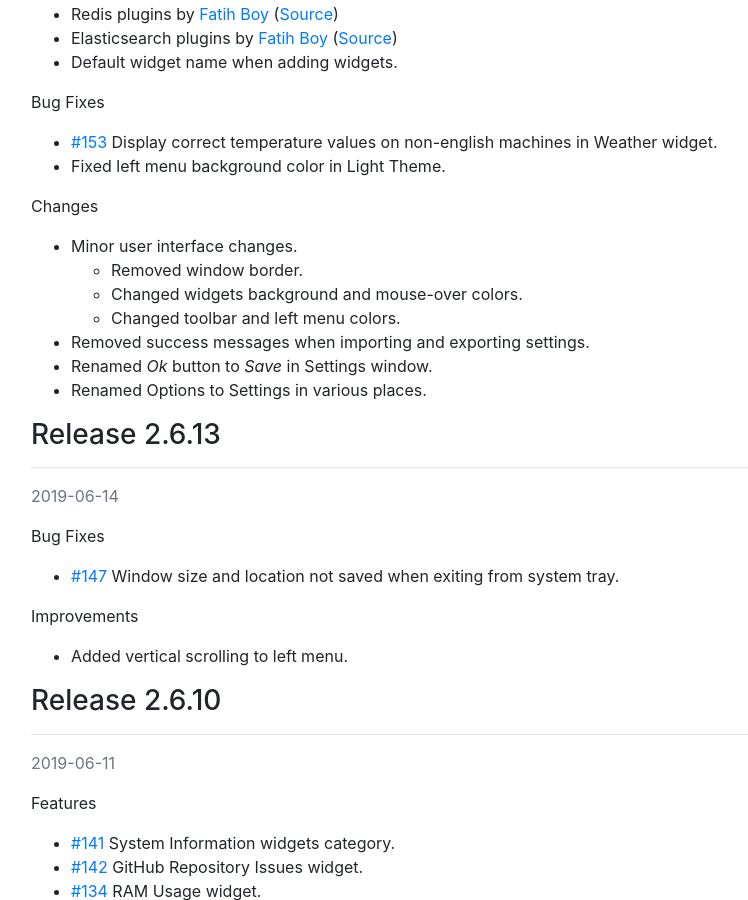
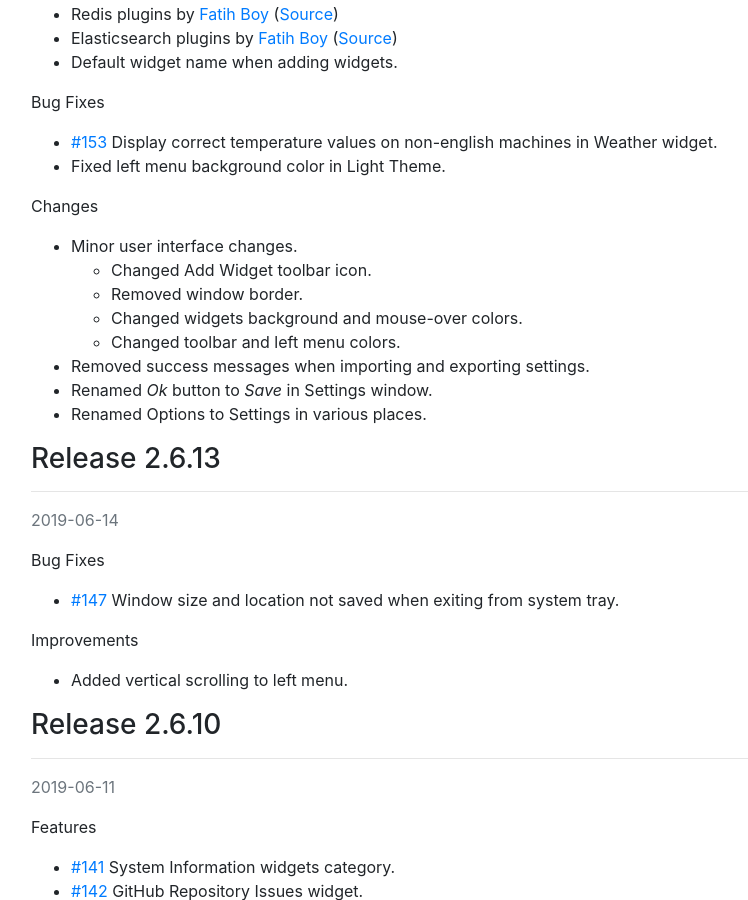
Before and after one commit to AnyStatus/anystatus.github.io, a Jekyll site: the page built from docs/releases.md, in a window 1280 px wide and 900 px high, scrolled down 628 px. Shown: the whole window, without its empty margins (54-802 px from the left). Built offline with Jekyll 4.4.1, drawn with Linux system fonts in a browser that asks for light colours; comment, search, counter and statistics services are not loaded.

Commit message:
Update releases.md

```diff
--- a/docs/releases.md
+++ b/docs/releases.md
@@ -29,6 +29,7 @@ Bug Fixes
 Changes
 
 - Minor user interface changes.
+  - Changed Add Widget toolbar icon.
   - Removed window border.
   - Changed widgets background and mouse-over colors.
   - Changed toolbar and left menu colors.
```
